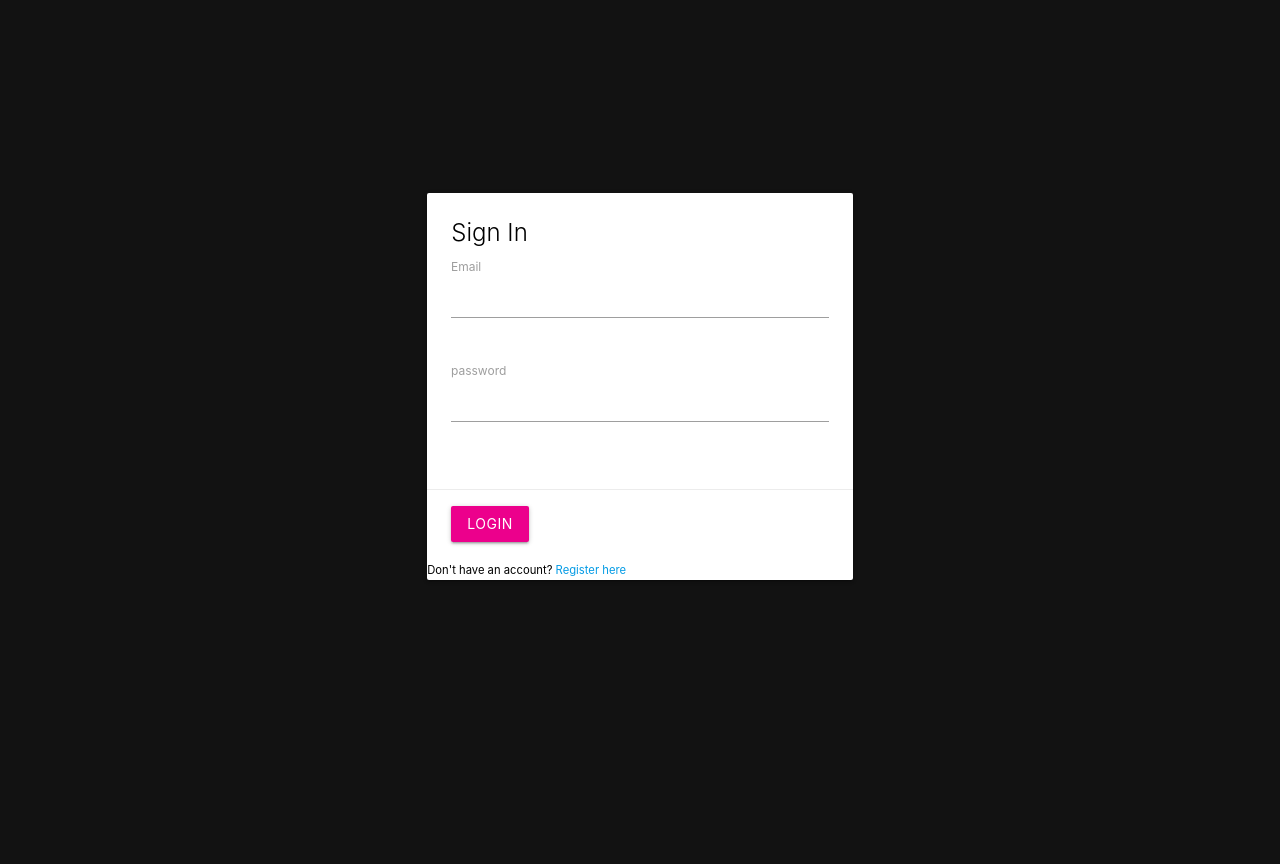
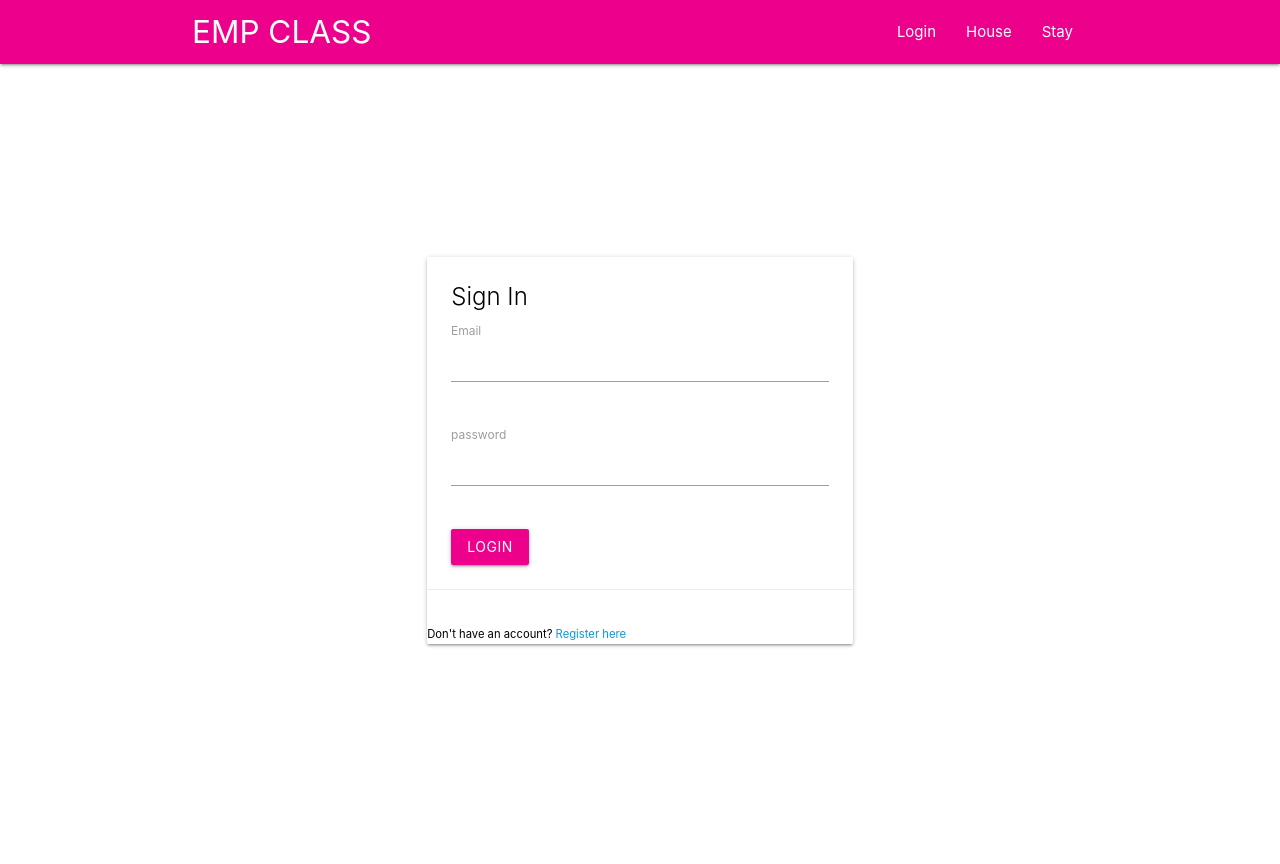
Before and after one commit to Cumbercubie/EMP_Moodle, a Flask app: page /login in a window 1280 px wide. Before the commit the page ends 580 px from the top, so only its background shows below. Run offline with Flask 2, Linux system fonts and the light colour scheme.

Commit message:
finish login

```diff
--- a/DriveService/GoogleFactory.py
+++ b/DriveService/GoogleFactory.py
@@ -1,7 +1,7 @@
 import GoogleAuth
 from abc import ABCMeta, abstractclassmethod
 import io
-from oauth2client import client
+from google_atuh import client
 from oauth2client import tools
 from oauth2client.file import Storage
 from googleapiclient.discovery import build
--- a/empMoodle/__init__.py
+++ b/empMoodle/__init__.py
@@ -1,10 +1,12 @@
 from flask import Flask
 from flask_sqlalchemy import SQLAlchemy
-
+from flask_login import LoginManager
 app = Flask(__name__)
 app.config['SECRET_KEY']='ff8b45d8b7d5cb5905c479e6ae1b137d'
 app.config['SQLALCHEMY_DATABASE_URI'] = 'sqlite:///site.db'
 app.config['SQLALCHEMY_TRACK_MODIFICATIONS'] = False
 db = SQLAlchemy(app)
-
+login_manager = LoginManager(app)
+login_manager.login_view='login'
+login_manager.login_message_category = 'card-panel blue-text text-darken-1'
 from empMoodle import routes
--- a/empMoodle/forms.py
+++ b/empMoodle/forms.py
@@ -1,13 +1,17 @@
 from flask_wtf import FlaskForm
 from wtforms import StringField,PasswordField,SubmitField,BooleanField
-from wtforms.validators import DataRequired, Length, Email,EqualTo
-
+from wtforms.validators import DataRequired, Length, Email,EqualTo,ValidationError
+from empMoodle.models import User
 class RegistrationForm(FlaskForm):
     username = StringField('Username',validators=[DataRequired(),Length(min=2,max=20)])
     email = StringField('Email',validators=[DataRequired(),Email()])
     password = PasswordField('Password',validators=[DataRequired()])
     confirm_password = PasswordField('Confirm Password',validators=[DataRequired(),EqualTo('password')])
-
+    submite = SubmitField('Register')
+    def validate_username(self,username):
+        user = User.query.filter_by(username=username.data).first()
+        if user:
+            raise ValidationError('That username is taken. Please chooser a different one')
 class LoginForm(FlaskForm):
     email = StringField('Email',validators=[DataRequired(),Email()])
     password = PasswordField('Password',validators=[DataRequired()])
--- a/empMoodle/routes.py
+++ b/empMoodle/routes.py
@@ -1,24 +1,46 @@
-from flask import Blueprint,render_template,url_for,flash,redirect
-from empMoodle import app,db
+from flask import Blueprint,render_template,url_for,flash,redirect, request
+from empMoodle import app,db, login_manager
 from empMoodle.forms import LoginForm, RegistrationForm
-
-
+from empMoodle.models import User
+from flask_login import login_user, current_user, logout_user,login_required
 
 # auth = Blueprint('auth',__name__)
 
 @app.route('/')
+@login_required
 def index():
+
     return render_template('index.html')
 
-@app.route('/register')
+@app.route('/register',methods=['GET','POST'])
 def register():
     form = RegistrationForm()
+    if form.validate_on_submit():
+        user = User(username=form.username.data,email=form.email.data,password=form.password.data)
+        db.session.add(user)
+        db.session.commit()
     return render_template('login.html')
+
 @app.route('/login',methods=['GET','POST'])
 def login():
+    if current_user.is_authenticated:
+        return redirect(url_for('index'))
     form = LoginForm()
+    if request.method=='POST':
+        if form.validate_on_submit():
+            user = User.query.filter_by(email=form.email.data).first()
+            if user and form.password.data==user.password:
+                login_user(user)
+                next_page = request.args.get('next')
+                return redirect(next_page) if next_page else redirect(url_for('index'))
+            flash('Login Unsuccessfull. Please check username and password','red')
+                # return redirect(url_for('index'))
+        else:
+            print(form.errors)
+
     return render_template('properlogin.html',title="Login",form=form)
 
 @app.route('/logout')
 def logout():
-    return 'Logout'
+    logout_user()
+    return redirect(url_for('login'))
--- a/empMoodle/templates/base.html
+++ b/empMoodle/templates/base.html
@@ -12,6 +12,35 @@
     {%block head %}{% endblock %}
   </head>
   <body>
+    <nav class="nav-wrapper" style="background-color: #ec008c;">
+      <div class="container">
+        <a href="" id="title" class="brand-logo">EMP CLASS</a>
+        <ul class="right">
+          {% if current_user.is_authenticated %}
+            <li><a href="{{url_for('logout')}}">Logout</a></li>
+            <li><a>House</a></li>
+            <li><a>Stay</a></li>
+          {% else %}
+            <li><a href="{{url_for('login')}}">Login</a></li>
+            <li><a>House</a></li>
+            <li><a>Stay</a></li>
+          {% endif %}
+        </ul>
+      </div>
+    </nav>
+  <div class="container">
+    {% with messages = get_flashed_messages(with_categories=True)%}
+      {% if messages%}
+        {% for category, message in messages%}
+          <div class="{{category}}">
+              {{message}}
+          </div>
+        {% endfor %}
+      {% endif %}
+   {% endwith %}
+
+  </div>
     {% block body %}{%  endblock %}
+
   </body>
 </html>
--- a/empMoodle/templates/properLogin.html
+++ b/empMoodle/templates/properLogin.html
@@ -1,6 +1,6 @@
 {%extends "base.html" %}
 {% block body %}
-<div class="valign-wrapper" style="width:100%;height:100%;position: absolute;background-color: #121212;">
+<div class="valign-wrapper" style="width:100%;height:100%;position: absolute;">
     <div class="valign" style="width:100%;">
         <div class="container">
            <div class="row">
@@ -8,7 +8,9 @@
                  <div class="card">
                     <div class="card-content">
                        <span class="card-title black-text">Sign In</span>
-                       <form>
+                       <form id='login-form' method ="POST">
+                          <!-- {{form.hidden_tag()}} -->
+                          {{ form.csrf_token }}
                           <div class="row">
                              <div class="input-field col s12">
                                 {{ form.email(class="input-field")}}
@@ -21,11 +23,13 @@
                                 <label for="password" class="active">password</label>
                              </div>
                           </div>
+                          {{form.submit(class="btn",style="background-color: #ec008c")}}
+                          <!-- <input type="submit"  class="btn" value="Sign In" style="background-color: #ec008c;"> -->
                        </form>
                     </div>
                     <div class="card-action">
-                       <!-- <input type="submit" class="btn" value="Sign In" style="background-color: #ec008c;">  -->
-                       {{form.submit(class="btn",style="background-color: #ec008c;")}}
+
+
                     </div>
                     <small class="black-text center-align">
                         Don't have an account? <a href="{{url_for('login')}}">Register here</a>
```
Also changed, not shown: DriveService/DriveService.py (+6 -11 lines), empMoodle/models.py (+12 -3 lines), empMoodle/templates/index.html (+1 -10 lines), empMoodle/site.db (added), 1 other file.
